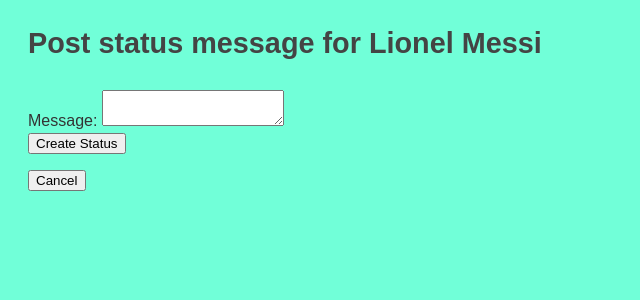
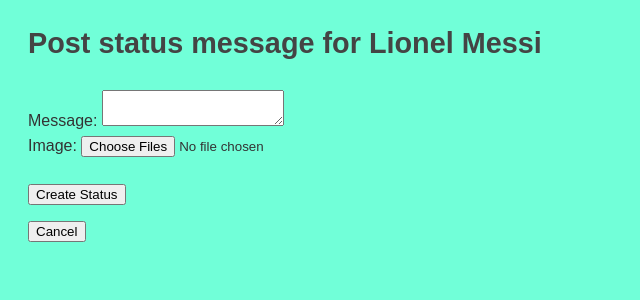
Before and after one commit to chenyu51735/cs412, a Django app: page /mini_fb/profile/1/create_status in a window 1280 px wide. Shown: the part 54-354 px from the top of the page, without its empty margins (0-640 px from the left). Run offline with Django 5.2, Linux system fonts and the light colour scheme; data comes from the database, SQL or seed files in the repository; both versions use the stored data as it was after the commit.

Commit message:
add options upload images

```diff
--- a/mini_fb/models.py
+++ b/mini_fb/models.py
@@ -22,7 +22,7 @@ class Profile(models.Model):
 class StatusMessage(models.Model):
 
     timestamp = models.DateTimeField(auto_now=True)
-    message = models.TextField(blank=False)
+    message = models.TextField(blank=True)
     profile = models.ForeignKey("Profile", on_delete=models.CASCADE)
 
     def get_images(self):
@@ -36,7 +36,7 @@ class StatusMessage(models.Model):
 class Image(models.Model):
 
     timestamp = models.DateTimeField(auto_now=True)
-    image_file = models.ImageField(blank=False)
+    image_file = models.ImageField(blank=True)
     status_message = models.ForeignKey("StatusMessage", on_delete=models.CASCADE)
 
     def __str__(self):
--- a/mini_fb/templates/mini_fb/create_status_form.html
+++ b/mini_fb/templates/mini_fb/create_status_form.html
@@ -3,12 +3,17 @@
 {% block content %}
 <h2>Post status message for {{profile.first_name}} {{profile.last_name}}</h2>
 
-<form method="POST">
+<form method="POST" enctype="multipart/form-data">
     {% csrf_token %}
     <div>
         <label for="message">Message: </label>
         <textarea id="message" name="message"></textarea>
     </div>
+    <div>
+        <label for="image">Image: </label>
+        <input type="file" name = "files" multiple />
+    </div><br>
+
     <button type="submit">Create Status</button>
 </form>
 <form action="{% url 'show_profile' profile.pk %}">
--- a/mini_fb/views.py
+++ b/mini_fb/views.py
@@ -46,8 +46,16 @@ class CreateStatusMessageView(CreateView):
         profile = Profile.objects.get(pk=self.kwargs['pk'])
 
         form.instance.profile = profile
+        sm = form.save()
+        files = self.request.FILES.getlist('files')
+        for file in files:
+            image = Image(
+            image_file=file,
+            status_message=sm
+        )
+        image.save()
+        # delegate work to superclass version of this method
 
-        # delegate work to superclass version of this method
         return super().form_valid(form)
 
     def get_success_url(self) -> str:
```
Also changed, not shown: db.sqlite3, media/Lionel-Messi-Argentina-2022-FIFA-World-Cup_cropped.jpg (added).
